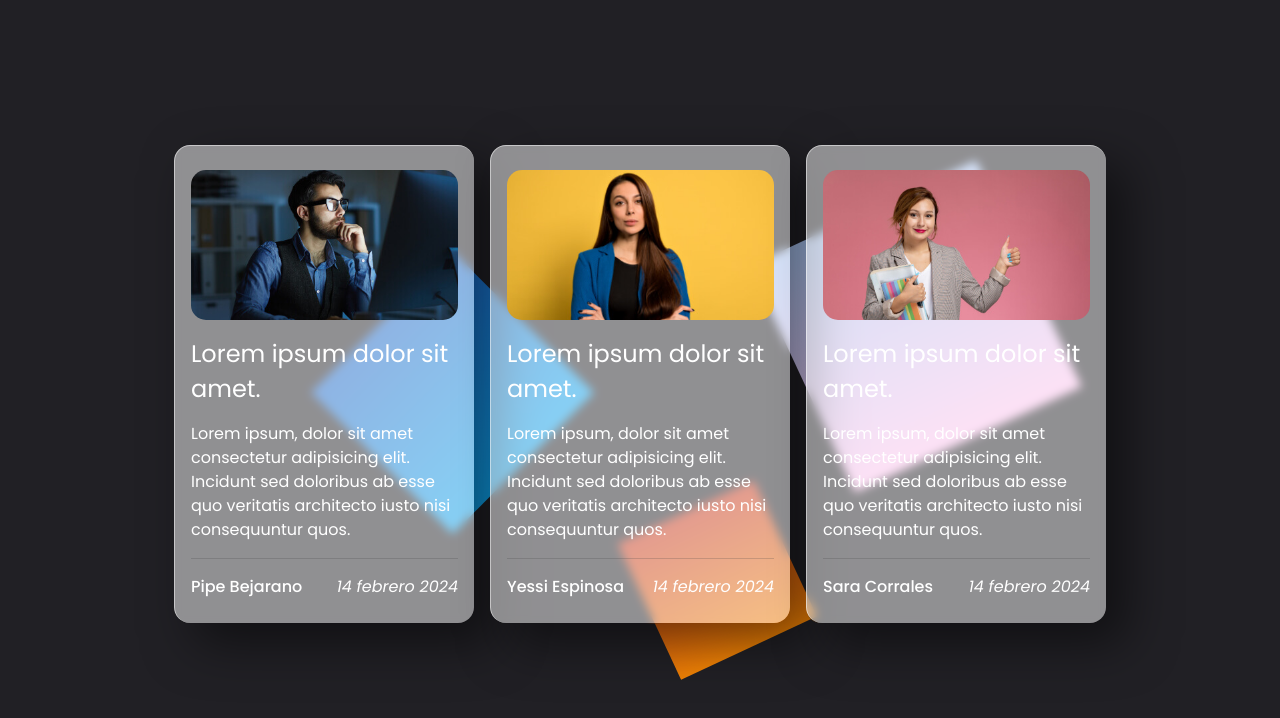
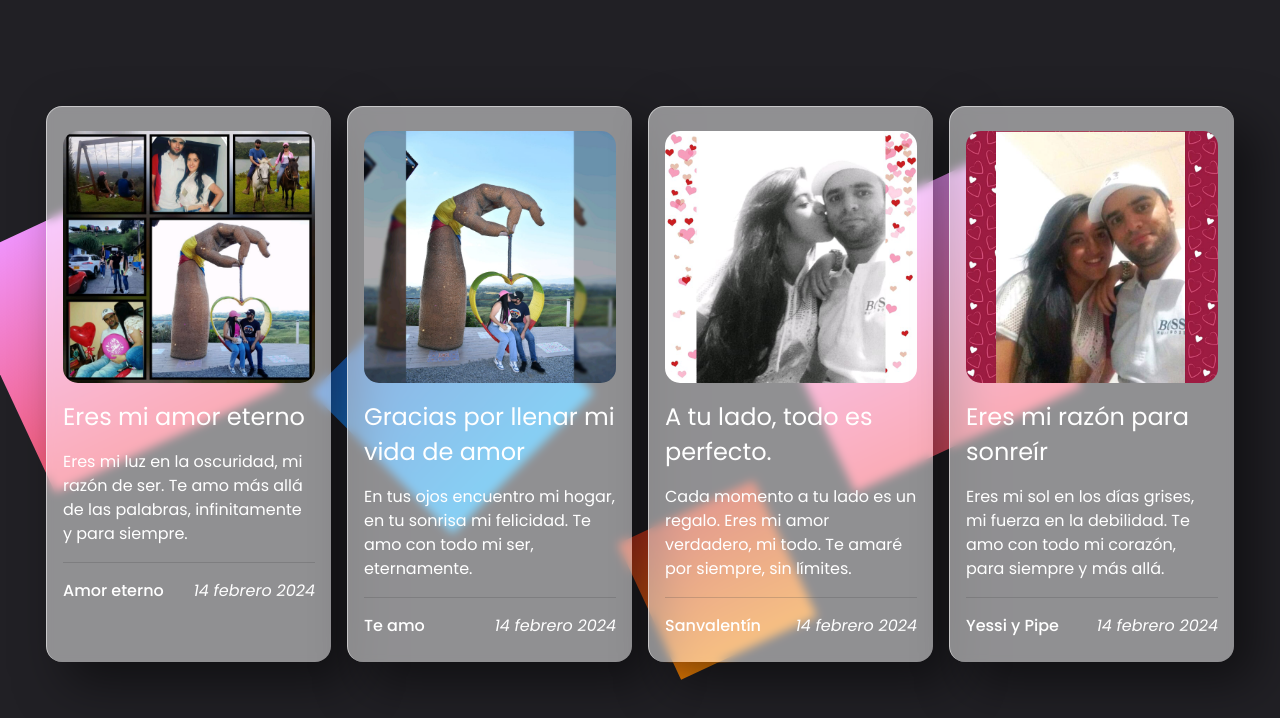
Before and after one commit to FBejaranoCastano/tarjetas_transparentes, a plain HTML site: page index.html in a window 1280 px wide. Drawn offline with Linux system fonts and the light colour scheme.

Commit message:
segunda version

```diff
--- a/index.html
+++ b/index.html
@@ -11,53 +11,66 @@
       <div class="triangulo triangulo1"></div>
       <div class="triangulo triangulo2"></div>
       <div class="triangulo triangulo3"></div>
+      <div class="triangulo triangulo4"></div>
     </div>
     <div class="contenedor__cards">
       <div class="card">
         <figure class="card__img">
-          <img src="img/img-1.jpg" alt="" />
+          <img src="img/img1.jpeg" alt="" />
         </figure>
-        <h2 class="card__titulo">Lorem ipsum dolor sit amet.</h2>
+        <h2 class="card__titulo">Eres mi amor eterno</h2>
         <p class="card__paragraph">
-          Lorem ipsum, dolor sit amet consectetur adipisicing elit. Incidunt sed
-          doloribus ab esse quo veritatis architecto iusto nisi consequuntur
-          quos.
+          Eres mi luz en la oscuridad, mi razón de ser. Te amo más allá de las
+          palabras, infinitamente y para siempre.
         </p>
         <hr class="card__linea" />
         <div class="card__footer">
-          <h3 class="card__nombre">Pipe Bejarano</h3>
+          <h3 class="card__nombre">Amor eterno</h3>
           <i class="card__fecha">14 febrero 2024</i>
         </div>
       </div>
       <div class="card">
         <figure class="card__img">
-          <img src="img/img-2.jpg" alt="" />
+          <img src="img/img2.jpeg" alt="" />
         </figure>
-        <h2 class="card__titulo">Lorem ipsum dolor sit amet.</h2>
+        <h2 class="card__titulo">Gracias por llenar mi vida de amor</h2>
         <p class="card__paragraph">
-          Lorem ipsum, dolor sit amet consectetur adipisicing elit. Incidunt sed
-          doloribus ab esse quo veritatis architecto iusto nisi consequuntur
-          quos.
+          En tus ojos encuentro mi hogar, en tu sonrisa mi felicidad. Te amo con
+          todo mi ser, eternamente.
         </p>
         <hr class="card__linea" />
         <div class="card__footer">
-          <h3 class="card__nombre">Yessi Espinosa</h3>
+          <h3 class="card__nombre">Te amo</h3>
           <i class="card__fecha">14 febrero 2024</i>
         </div>
       </div>
       <div class="card">
         <figure class="card__img">
-          <img src="img/img-3.jpg" alt="" />
+          <img src="img/img3.jpeg" alt="" />
         </figure>
-        <h2 class="card__titulo">Lorem ipsum dolor sit amet.</h2>
+        <h2 class="card__titulo">A tu lado, todo es perfecto.</h2>
         <p class="card__paragraph">
-          Lorem ipsum, dolor sit amet consectetur adipisicing elit. Incidunt sed
-          doloribus ab esse quo veritatis architecto iusto nisi consequuntur
-          quos.
+          Cada momento a tu lado es un regalo. Eres mi amor verdadero, mi todo.
+          Te amaré por siempre, sin límites.
         </p>
         <hr class="card__linea" />
         <div class="card__footer">
-          <h3 class="card__nombre">Sara Corrales</h3>
+          <h3 class="card__nombre">Sanvalentín</h3>
+          <i class="card__fecha">14 febrero 2024</i>
+        </div>
+      </div>
+      <div class="card">
+        <figure class="card__img">
+          <img src="img/img4.jpeg" alt="" />
+        </figure>
+        <h2 class="card__titulo">Eres mi razón para sonreír</h2>
+        <p class="card__paragraph">
+          Eres mi sol en los días grises, mi fuerza en la debilidad. Te amo con
+          todo mi corazón, para siempre y más allá.
+        </p>
+        <hr class="card__linea" />
+        <div class="card__footer">
+          <h3 class="card__nombre">Yessi y Pipe</h3>
           <i class="card__fecha">14 febrero 2024</i>
         </div>
       </div>
--- a/style.css
+++ b/style.css
@@ -54,8 +54,18 @@ body {
 .triangulo3 {
   width: 250px;
   height: 250px;
-  background: linear-gradient(to left, #fbc2eb, #a6c1ee);
+  background: linear-gradient(to left, #f5576c, #f093fb);
   left: 150px;
+  top: 100px;
+  animation: t1 6s ease infinite;
+  -webkit-animation: t3 6s ease infinite;
+}
+
+.triangulo4 {
+  width: 250px;
+  height: 250px;
+  background: linear-gradient(to left, #f5576c, #f093fb);
+  right: 400px;
   top: 100px;
   animation: t1 6s ease infinite;
   -webkit-animation: t3 6s ease infinite;
@@ -105,13 +115,14 @@ body {
 
   display: grid;
   grid-template-rows: repeat(3, max-content);
-  grid-template-columns: repeat(auto-fit, 300px);
+  grid-template-columns: repeat(auto-fit, 285px);
   gap: 1em;
   justify-content: center;
   align-content: center;
 }
 
 .card {
+  margin: 1em 0;
   padding: 1.5em 1em;
   box-shadow: 20px 20px 50px rgba(0, 0, 0, 0.5);
   /*text-align: center;*/
```
Also changed, not shown: img/img1.jpeg (added), img/img2.jpeg (added), img/img3.jpeg (added), img/img4.jpeg (added).
